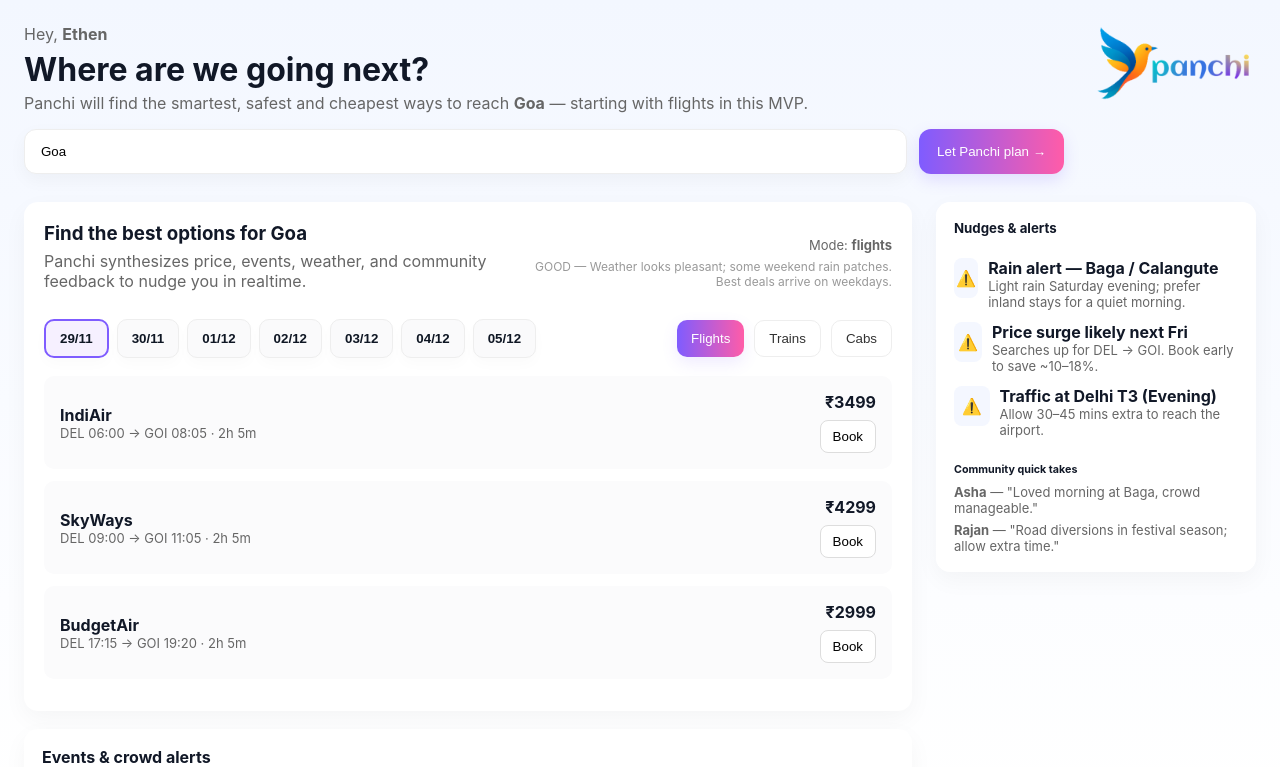
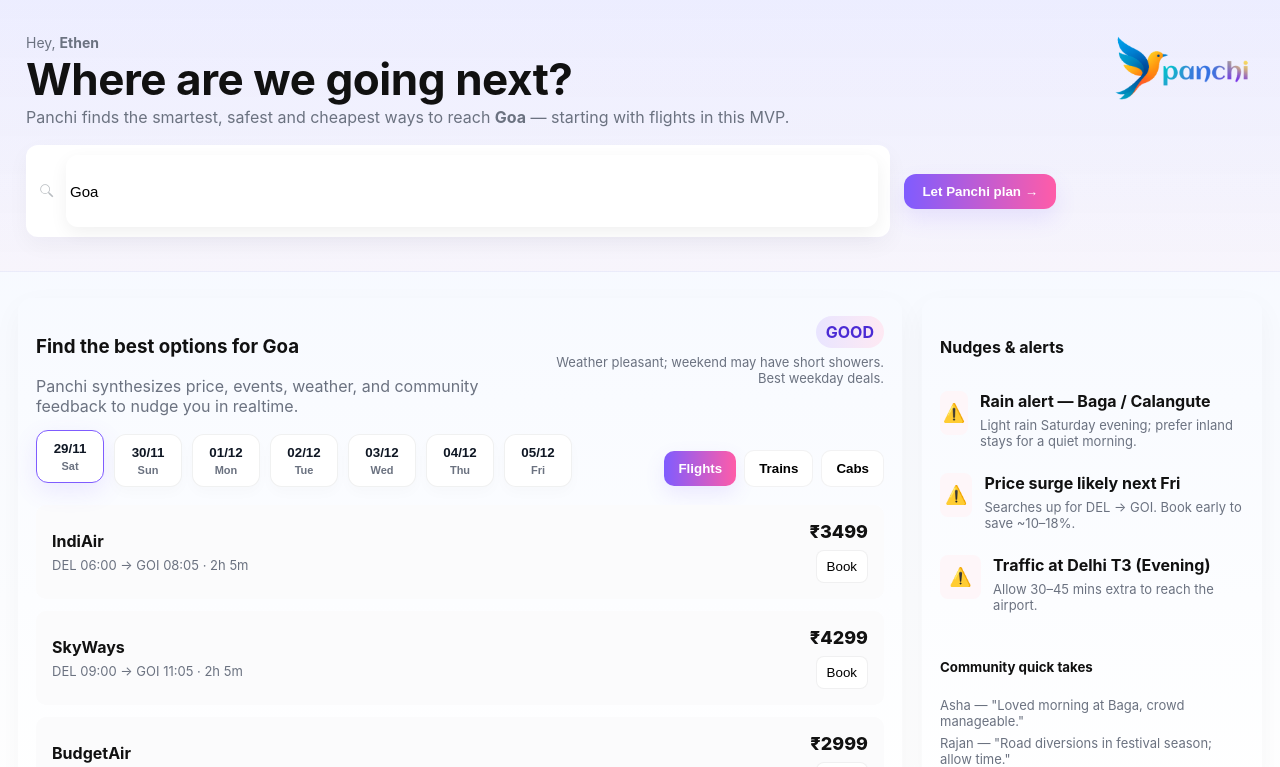
Before and after one commit to anil2941985/panchi-app, a Next.js app: page /plan in a window 1280 px wide. Shown: the top 767 px of the page. Built offline with nearby package versions, Linux system fonts and the light colour scheme.

Commit message:
Update plan.js

```diff
--- a/pages/plan.js
+++ b/pages/plan.js
@@ -1,13 +1,12 @@
 // pages/plan.js
 import React, { useEffect, useMemo, useState } from "react";
-import Link from "next/link";
 import { useRouter } from "next/router";
 
 /*
-  Plan page for Panchi MVP
-  - reads ?destination=...
-  - shows 7-day chips, mode tabs, nudges & events, trending cards
-  - displays mock cheapest options for selected mode and date
+  Plan page (refined visuals)
+  - Single-file replacement using styled-jsx
+  - Responsive, colorful, ripple effects, icons inline
+  - Uses mocked data arrays (same structure as earlier)
 */
 
 const MOCK_FLIGHTS = [
@@ -34,285 +33,285 @@ const NUDGES = [
   { id: 3, title: "Traffic at Delhi T3 (Evening)", body: "Allow 30–45 mins extra to reach the airport." },
 ];
 
-function getSevenDays() {
-  const out = [];
+function get7Days() {
+  const arr = [];
   for (let i = 0; i < 7; i++) {
     const d = new Date();
     d.setDate(d.getDate() + i);
-    out.push({
+    arr.push({
       iso: d.toISOString().slice(0, 10),
       label: d.toLocaleDateString("en-GB", { day: "2-digit", month: "2-digit" }),
+      weekday: d.toLocaleDateString("en-US", { weekday: "short" }),
     });
   }
-  return out;
+  return arr;
 }
 
-export default function Plan() {
+export default function PlanPage() {
   const router = useRouter();
   const { destination: destQuery } = router.query || {};
   const destination = Array.isArray(destQuery) ? destQuery[0] : destQuery || "Goa";
 
   const [mode, setMode] = useState("flights"); // flights | trains | cabs
-  const [selectedDate, setSelectedDate] = useState(getSevenDays()[0].iso);
+  const [selectedDate, setSelectedDate] = useState(get7Days()[0].iso);
   const [results, setResults] = useState([]);
-  const [userName] = useState("Ethen"); // placeholder; replace with auth later
+  const [userName] = useState("Ethen");
 
-  const seven = useMemo(() => getSevenDays(), []);
+  const seven = useMemo(() => get7Days(), []);
 
   useEffect(() => {
-    // update results according to mode
     if (mode === "flights") setResults(MOCK_FLIGHTS);
     if (mode === "trains") setResults(MOCK_TRAINS);
     if (mode === "cabs") setResults(MOCK_CABS);
   }, [mode]);
 
   function handleBook(item) {
-    // placeholder booking action
-    alert(`Booking placeholder for ${item.carrier || item.name || item.label} — ₹${item.price}`);
+    // placeholder action
+    alert(`Booking placeholder → ${item.carrier || item.name || item.label} — ₹${item.price}`);
   }
 
-  function handlePlanAgain() {
-    router.push(`/`);
+  function computeVerdict() {
+    if (destination.toLowerCase().includes("goa")) {
+      return { label: "GOOD", text: "Weather pleasant; weekend may have short showers. Best weekday deals." };
     }
-
-  // small "verdict" based on example conditions (mock)
-  function computeVerdict() {
-    // example simple logic:
-    if (destination.toLowerCase().includes("goa")) {
-      return {
-        label: "GOOD",
-        text: "Weather looks pleasant; some weekend rain patches. Best deals arrive on weekdays.",
-      };
+    return { label: "NEUTRAL", text: "Check events and local transport before booking." };
   }
-    return {
-      label: "NEUTRAL",
-      text: "Check hotels and events for local surges before booking.",
-    };
-  }
-
   const verdict = computeVerdict();
 
   return (
-    <div className="page-root" style={{ padding: 24 }}>
-      <div className="header-row" style={{ display: "flex", justifyContent: "space-between", alignItems: "flex-start", gap: 12 }}>
-        <div style={{ flex: 1 }}>
-          <div style={{ color: "#666" }}>Hey, <strong>{userName}</strong></div>
-          <h1 style={{ margin: "6px 0 4px" }}>Where are we going next?</h1>
-          <p style={{ marginTop: 0, color: "#666" }}>
-            Panchi will find the smartest, safest and cheapest ways to reach <strong>{destination}</strong> — starting with flights in this MVP.
-          </p>
-          <div style={{ display: "flex", gap: 12, marginTop: 16 }}>
-            <input
-              placeholder={`Try "Goa", "Manali", "Jaipur" or "beach under 5k"`}
-              value={destination}
-              readOnly
-              style={{
-                flex: 1,
-                padding: "14px 16px",
-                borderRadius: 12,
-                border: "1px solid #eee",
-                boxShadow: "0 6px 18px rgba(20,20,20,0.04)",
-                background: "#fff",
-              }}
-            />
-            <button
-              onClick={handlePlanAgain}
-              style={{
-                background: "linear-gradient(90deg,#7F5CFF 0%,#FF5CA8 100%)",
-                color: "#fff",
-                padding: "12px 18px",
-                borderRadius: 12,
-                border: "none",
-                boxShadow: "0 6px 16px rgba(127,92,255,0.18)",
-              }}
-            >
-              Let Panchi plan →
-            </button>
+    <div className="root">
+      <header className="hero">
+        <div className="hero-inner">
+          <div className="hero-left">
+            <div className="greet">Hey, <strong>{userName}</strong></div>
+            <h1 className="hero-title">Where are we going next?</h1>
+            <p className="hero-sub">Panchi finds the smartest, safest and cheapest ways to reach <strong>{destination}</strong> — starting with flights in this MVP.</p>
+
+            <div className="hero-controls">
+              <div className="input-wrap">
+                <svg className="search-ico" viewBox="0 0 24 24" width="18" height="18" aria-hidden><path fill="#9aa0a6" d="M15.5 14h-.79l-.28-.27A6.471 6.471 0 0016 9.5 6.5 6.5 0 109.5 16c1.61 0 3.09-.59 4.23-1.57l.27.28v.79l5 4.99L20.49 19l-4.99-5zM4 9.5C4 6.46 6.46 4 9.5 4S15 6.46 15 9.5 12.54 15 9.5 15 4 12.54 4 9.5z"/></svg>
+                <input value={destination} readOnly className="search-input" placeholder='Try "Goa", "Manali", "Jaipur" or "beach under 5k"' />
+              </div>
+
+              <button className="cta" onClick={() => router.push("/")}>Let Panchi plan →</button>
             </div>
           </div>
 
-        <div style={{ width: 180, textAlign: "right" }}>
-          <img src="/Panchi-logo.png" alt="Panchi" style={{ maxWidth: 160 }} />
+          <div className="hero-right">
+            {/* logo (ensure /public/panchi-logo.png exists) */}
+            <img className="logo" src="/panchi-logo.png" alt="Panchi" />
+          </div>
+        </div>
+      </header>
+
+      <main className="container">
+        <section className="left">
+          <div className="card hero-card">
+            <div className="card-head">
+              <div>
+                <h3>Find the best options for {destination}</h3>
+                <div className="muted">Panchi synthesizes price, events, weather, and community feedback to nudge you in realtime.</div>
+              </div>
+              <div className="verdict">
+                <div className="verdict-tag">{verdict.label}</div>
+                <div className="verdict-text">{verdict.text}</div>
               </div>
             </div>
 
-      <div style={{ display: "grid", gridTemplateColumns: "1fr 320px", gap: 24, marginTop: 28 }}>
-        {/* left main column */}
-        <div>
-          <div style={{ background: "#fff", borderRadius: 14, padding: 20, boxShadow: "0 8px 24px rgba(12,12,12,0.04)" }}>
-            <div style={{ display: "flex", justifyContent: "space-between", alignItems: "center" }}>
-              <div>
-                <h3 style={{ margin: "0 0 6px" }}>Find the best options for {destination}</h3>
-                <div style={{ color: "#666", marginBottom: 12 }}>Panchi synthesizes price, events, weather, and community feedback to nudge you in realtime.</div>
-              </div>
-
-              <div style={{ textAlign: "right", color: "#666" }}>
-                <div style={{ fontSize: 13 }}>Mode: <strong>{mode}</strong></div>
-                <div style={{ marginTop: 6, fontSize: 12, color: "#999" }}>{verdict.label} — {verdict.text}</div>
-              </div>
-            </div>
-
-            {/* date chips and mode tabs */}
-            <div style={{ display: "flex", flexWrap: "wrap", gap: 10, marginTop: 16, alignItems: "center" }}>
-              <div style={{ display: "flex", gap: 8, flexWrap: "wrap" }}>
+            <div className="controls-row">
+              <div className="chips-row" role="tablist">
                 {seven.map((d) => (
                   <button
                     key={d.iso}
-                    onClick={() => setSelectedDate(d.iso)}
-                    className={`chip ${selectedDate === d.iso ? "chip-active" : ""}`}
-                    style={{
-                      padding: "10px 14px",
-                      borderRadius: 10,
-                      border: selectedDate === d.iso ? "2px solid #7F5CFF" : "1px solid #eee",
-                      background: selectedDate === d.iso ? "#F6F0FF" : "#FAFAFB",
-                      cursor: "pointer",
+                    className={`chip ${selectedDate === d.iso ? "active" : ""}`}
+                    onClick={(e) => {
+                      const el = e.currentTarget;
+                      // ripple
+                      el.classList.remove("ripple");
+                      void el.offsetWidth;
+                      el.classList.add("ripple");
+                      setSelectedDate(d.iso);
                     }}
                   >
-                    {d.label}
+                    <div className="chip-day">{d.label}</div>
+                    <div className="chip-week">{d.weekday}</div>
+                    <span className="ripple-circle" />
                   </button>
                 ))}
               </div>
 
-              <div style={{ marginLeft: "auto", display: "flex", gap: 10 }}>
-                <button
-                  onClick={() => setMode("flights")}
-                  style={{
-                    padding: "10px 14px",
-                    borderRadius: 10,
-                    border: mode === "flights" ? "none" : "1px solid #eee",
-                    background: mode === "flights" ? "linear-gradient(90deg,#7F5CFF 0%,#FF5CA8 100%)" : "#fff",
-                    color: mode === "flights" ? "#fff" : "#333",
-                    boxShadow: mode === "flights" ? "0 6px 16px rgba(127,92,255,0.12)" : "none",
-                    cursor: "pointer",
-                  }}
-                >
-                  Flights
-                </button>
-                <button
-                  onClick={() => setMode("trains")}
-                  style={{
-                    padding: "10px 14px",
-                    borderRadius: 10,
-                    border: mode === "trains" ? "none" : "1px solid #eee",
-                    background: mode === "trains" ? "linear-gradient(90deg,#7F5CFF 0%,#FF5CA8 100%)" : "#fff",
-                    color: mode === "trains" ? "#fff" : "#333",
-                    cursor: "pointer",
-                  }}
-                >
-                  Trains
-                </button>
-                <button
-                  onClick={() => setMode("cabs")}
-                  style={{
-                    padding: "10px 14px",
-                    borderRadius: 10,
-                    border: mode === "cabs" ? "none" : "1px solid #eee",
-                    background: mode === "cabs" ? "linear-gradient(90deg,#7F5CFF 0%,#FF5CA8 100%)" : "#fff",
-                    color: mode === "cabs" ? "#fff" : "#333",
-                    cursor: "pointer",
-                  }}
-                >
-                  Cabs
-                </button>
+              <div className="mode-tabs">
+                <button className={`mode ${mode === "flights" ? "active" : ""}`} onClick={() => setMode("flights")}>Flights</button>
+                <button className={`mode ${mode === "trains" ? "active" : ""}`} onClick={() => setMode("trains")}>Trains</button>
+                <button className={`mode ${mode === "cabs" ? "active" : ""}`} onClick={() => setMode("cabs")}>Cabs</button>
               </div>
             </div>
 
-            {/* results list */}
-            <div style={{ marginTop: 18 }}>
-              {mode === "flights" &&
-                MOCK_FLIGHTS.map((f) => (
-                  <div key={f.id} style={{ display: "flex", justifyContent: "space-between", alignItems: "center", padding: 16, borderRadius: 10, background: "#FBFBFC", marginBottom: 12 }}>
+            <div className="results">
+              {mode === "flights" && MOCK_FLIGHTS.map((f) => (
+                <div key={f.id} className="result-row">
                   <div>
-                      <div style={{ fontWeight: 700 }}>{f.carrier}</div>
-                      <div style={{ color: "#666", fontSize: 13 }}>{f.depart} → {f.arrive} · {f.dur}</div>
+                    <div className="res-title">{f.carrier}</div>
+                    <div className="muted small">{f.depart} → {f.arrive} · {f.dur}</div>
                   </div>
-                    <div style={{ textAlign: "right" }}>
-                      <div style={{ fontWeight: 700 }}>₹{f.price}</div>
-                      <button onClick={() => handleBook(f)} style={{ marginTop: 8, padding: "8px 12px", borderRadius: 8, border: "1px solid #ddd", background: "#fff", cursor: "pointer" }}>Book</button>
+
+                  <div className="res-right">
+                    <div className="price">₹{f.price}</div>
+                    <button className="outline" onClick={() => handleBook(f)}>Book</button>
                   </div>
                 </div>
               ))}
 
-              {mode === "trains" &&
-                MOCK_TRAINS.map((t) => (
-                  <div key={t.id} style={{ display: "flex", justifyContent: "space-between", alignItems: "center", padding: 16, borderRadius: 10, background: "#FBFBFC", marginBottom: 12 }}>
+              {mode === "trains" && MOCK_TRAINS.map((t) => (
+                <div key={t.id} className="result-row">
                   <div>
-                      <div style={{ fontWeight: 700 }}>{t.name}</div>
-                      <div style={{ color: "#666", fontSize: 13 }}>{t.dept} → {t.arr} · {t.dur}</div>
+                    <div className="res-title">{t.name}</div>
+                    <div className="muted small">{t.dept} → {t.arr} · {t.dur}</div>
                   </div>
-                    <div style={{ textAlign: "right" }}>
-                      <div style={{ fontWeight: 700 }}>₹{t.price}</div>
-                      <button onClick={() => handleBook(t)} style={{ marginTop: 8, padding: "8px 12px", borderRadius: 8, border: "1px solid #ddd", background: "#fff", cursor: "pointer" }}>Book</button>
+
+                  <div className="res-right">
+                    <div className="price">₹{t.price}</div>
+                    <button className="outline" onClick={() => handleBook(t)}>Book</button>
                   </div>
                 </div>
               ))}
 
-              {mode === "cabs" &&
-                MOCK_CABS.map((c) => (
-                  <div key={c.id} style={{ display: "flex", justifyContent: "space-between", alignItems: "center", padding: 16, borderRadius: 10, background: "#FBFBFC", marginBottom: 12 }}>
+              {mode === "cabs" && MOCK_CABS.map((c) => (
+                <div key={c.id} className="result-row">
                   <div>
-                      <div style={{ fontWeight: 700 }}>{c.label}</div>
-                      <div style={{ color: "#666", fontSize: 13 }}>ETA: {c.eta} · Rating: ★ {c.rating}</div>
+                    <div className="res-title">{c.label}</div>
+                    <div className="muted small">ETA: {c.eta} · Rating: ★ {c.rating}</div>
                   </div>
-                    <div style={{ textAlign: "right" }}>
-                      <div style={{ fontWeight: 700 }}>₹{c.price}</div>
-                      <button onClick={() => handleBook(c)} style={{ marginTop: 8, padding: "8px 12px", borderRadius: 8, border: "1px solid #ddd", background: "#fff", cursor: "pointer" }}>Book</button>
+
+                  <div className="res-right">
+                    <div className="price">₹{c.price}</div>
+                    <button className="outline" onClick={() => handleBook(c)}>Book</button>
                   </div>
                 </div>
               ))}
             </div>
           </div>
 
-          {/* events & crowd alerts */}
-          <div style={{ marginTop: 18 }}>
-            <div style={{ padding: 18, background: "#fff", borderRadius: 14, boxShadow: "0 8px 24px rgba(12,12,12,0.04)" }}>
-              <h4 style={{ marginTop: 0 }}>Events & crowd alerts</h4>
-              <div style={{ color: "#333" }}>
-                <div style={{ marginBottom: 12 }}>
+          <div className="card events">
+            <h4>Events & crowd alerts</h4>
+            <div className="event-item">
               <strong>HIGH</strong> — Sunburn-esque EDM Festival, Vagator, Goa · 2025-12-28<br />
               High crowding · Hotels +30% · Cab surge likely.<br />
-                  <em>Panchi: Book hotels + cabs if attending; avoid beachfront stays if you want quiet.</em>
+              <em>Panchi: Book hotels + cabs if attending; avoid beachfront stays.</em>
             </div>
-                <div style={{ marginBottom: 12 }}>
-                  <strong>HIGH</strong> — IPL Playoffs (Sample), Mumbai · 2026-05-20<br />
-                  High hotel & flight demand · Local transport crowded.<br />
-                  <em>Panchi: Book transport early and plan longer arrival buffers to stadiums.</em>
+
+            <div className="event-item">
+              <strong>HIGH</strong> — IPL Playoffs (sample), Mumbai · 2026-05-20<br />
+              High demand · local transport crowded.<br />
+              <em>Panchi: Plan arrival buffers for stadiums.</em>
             </div>
           </div>
-            </div>
-          </div>
-        </div>
+        </section>
 
-        {/* right sidebar */}
-        <aside>
-          <div style={{ position: "sticky", top: 24 }}>
-            <div style={{ background: "#fff", padding: 18, borderRadius: 14, boxShadow: "0 8px 24px rgba(12,12,12,0.04)" }}>
-              <h5 style={{ marginTop: 0 }}>Nudges & alerts</h5>
+        <aside className="right">
+          <div className="card nudges">
+            <h4>Nudges & alerts</h4>
+            {NUDGES.map((n) => (
+              <div key={n.id} className="nudge">
+                <div className="nudge-ico">⚠️</div>
                 <div>
-                {NUDGES.map((n) => (
-                  <div key={n.id} style={{ display: "flex", gap: 10, marginBottom: 12 }}>
-                    <div style={{ width: 40, height: 40, borderRadius: 8, background: "#F4F7FF", display: "flex", alignItems: "center", justifyContent: "center" }}>
-                      ⚠️
-                    </div>
-                    <div>
-                      <div style={{ fontWeight: 700 }}>{n.title}</div>
-                      <div style={{ color: "#666", fontSize: 13 }}>{n.body}</div>
+                  <div className="nudge-title">{n.title}</div>
+                  <div className="muted small">{n.body}</div>
                 </div>
               </div>
             ))}
-              </div>
 
-              <div style={{ marginTop: 12 }}>
-                <h6 style={{ marginBottom: 8 }}>Community quick takes</h6>
-                <div style={{ color: "#666", fontSize: 13 }}>
-                  <div style={{ marginBottom: 6 }}><strong>Asha</strong> — "Loved morning at Baga, crowd manageable."</div>
-                  <div><strong>Rajan</strong> — "Road diversions in festival season; allow extra time."</div>
-                </div>
-              </div>
+            <div className="community">
+              <h5>Community quick takes</h5>
+              <div className="muted small">Asha — "Loved morning at Baga, crowd manageable."</div>
+              <div className="muted small">Rajan — "Road diversions in festival season; allow time."</div>
             </div>
           </div>
         </aside>
-      </div>
+      </main>
+
+      <style jsx>{`
+        :root{
+          --card-bg: #fff;
+          --muted: #6b7280;
+          --glass: rgba(255,255,255,0.6);
+        }
+        .root { font-family: Inter, ui-sans-serif, system-ui, -apple-system, "Segoe UI", Roboto, "Helvetica Neue", Arial; color:#111; }
+        .hero {
+          background: linear-gradient(180deg, rgba(127,92,255,0.06), rgba(255,94,149,0.03));
+          padding: 34px 26px;
+          border-bottom: 1px solid rgba(0,0,0,0.02);
+        }
+        .hero-inner { max-width: 1280px; margin: 0 auto; display:flex; gap:18px; align-items:flex-start; }
+        .hero-left { flex:1; min-width:0; }
+        .greet { color:var(--muted); font-size:14px; margin-bottom:6px; }
+        .hero-title { margin:0; font-size:44px; line-height:1; letter-spacing: -0.01em; }
+        .hero-sub { margin:6px 0 18px; color:var(--muted); }
+        .hero-controls { display:flex; gap:14px; align-items:center; }
+
+        .input-wrap { display:flex; align-items:center; gap:10px; background: #fff; border-radius:12px; padding:10px 12px; box-shadow: 0 8px 22px rgba(18,20,40,0.04); flex:1; }
+        .search-ico { opacity:0.7 }
+        .search-input { border:0; outline:0; font-size:15px; width:100%; padding:8px 4px; background:transparent; }
+        .cta { background: linear-gradient(90deg,#7F5CFF 0%,#FF5CA8 100%); color:#fff; padding:10px 18px; border-radius:12px; border:0; box-shadow:0 10px 22px rgba(127,92,255,0.12); cursor:pointer; font-weight:600; }
+        .hero-right { width:180px; display:flex; justify-content:flex-end; align-items:flex-start; }
+        .logo { width:140px; height:auto; object-fit:contain; }
+
+        .container { max-width:1280px; margin:26px auto; padding: 0 18px; display:grid; grid-template-columns: 1fr 340px; gap:20px; align-items:start; }
+
+        .card { background:var(--card-bg); border-radius:14px; padding:18px; box-shadow: 0 10px 30px rgba(12,12,30,0.04); }
+        .hero-card { overflow:visible; }
+
+        .card-head { display:flex; justify-content:space-between; align-items:flex-start; gap:12px; }
+        .muted { color:var(--muted); }
+        .small { font-size:13px; margin-top:6px; }
+
+        .verdict { max-width:360px; text-align:right; }
+        .verdict-tag { display:inline-block; padding:6px 10px; border-radius:999px; background:linear-gradient(90deg,#E9E5FF,#FEE9F3); color:#4b2bd4; font-weight:700; margin-bottom:6px; }
+        .verdict-text { color:var(--muted); font-size:13px; }
+
+        .controls-row { margin-top:18px; display:flex; justify-content:space-between; gap:12px; align-items:center; flex-wrap:wrap; }
+        .chips-row { display:flex; gap:10px; flex-wrap:wrap; }
+
+        .chip { position:relative; border-radius:12px; padding:10px 12px; background:#fff; border:1px solid rgba(14,16,22,0.06); cursor:pointer; overflow:hidden; transition: transform .14s ease, box-shadow .18s ease; display:flex; flex-direction:column; align-items:center; min-width:68px; }
+        .chip .chip-day { font-weight:600; }
+        .chip .chip-week { font-size:11px; color:var(--muted); margin-top:4px; }
+        .chip.active { border-color: #7F5CFF; box-shadow: 0 8px 24px rgba(127,92,255,0.12); transform:translateY(-4px); }
+        .chip.ripple::after { content:""; position:absolute; left:50%; top:50%; width:10px; height:10px; background:rgba(127,92,255,0.14); border-radius:50%; transform:translate(-50%,-50%) scale(1); animation:ripple .6s ease; }
+        @keyframes ripple { from { transform:translate(-50%,-50%) scale(1); opacity:1 } to { transform:translate(-50%,-50%) scale(12); opacity:0 } }
+
+        .mode-tabs { display:flex; gap:8px; align-items:center; }
+        .mode { padding:10px 14px; border-radius:10px; border:1px solid rgba(12,12,30,0.05); background:#fff; cursor:pointer; font-weight:600; }
+        .mode.active { background: linear-gradient(90deg,#7F5CFF 0%,#FF5CA8 100%); color:#fff; box-shadow:0 8px 20px rgba(127,92,255,0.12); border: none; }
+
+        .results { margin-top:18px; display:flex; flex-direction:column; gap:12px; }
+        .result-row { display:flex; justify-content:space-between; align-items:center; padding:16px; border-radius:10px; background:#FBFBFC; }
+        .res-title { font-weight:700; font-size:16px; }
+        .res-right { text-align:right; display:flex; flex-direction:column; gap:8px; align-items:flex-end; }
+        .price { font-weight:800; font-size:18px; }
+        .outline { background:#fff; border:1px solid rgba(12,12,30,0.06); padding:8px 10px; border-radius:8px; cursor:pointer; }
+
+        .events { margin-top:18px; }
+        .event-item { margin-bottom:12px; color:var(--muted); font-size:14px; }
+
+        .nudges .nudge { display:flex; gap:12px; align-items:flex-start; margin-bottom:12px; }
+        .nudge-ico { width:44px; height:44px; border-radius:8px; display:flex; align-items:center; justify-content:center; background:#FEF6F9; font-size:18px; }
+        .nudge-title { font-weight:700; }
+
+        /* responsive */
+        @media (max-width: 980px) {
+          .container { grid-template-columns: 1fr; }
+          .hero-title { font-size:36px; }
+          .hero-right { display:none; }
+          .verdict { text-align:left; margin-top:12px; }
+        }
+
+        /* small screens */
+        @media (max-width: 480px) {
+          .hero-title { font-size:28px; }
+          .chips-row { gap:8px; }
+          .chip { padding:8px 10px; min-width:62px; }
+        }
+      `}</style>
     </div>
   );
 }
```
Lines whose indentation alone changed are shown as unchanged.
